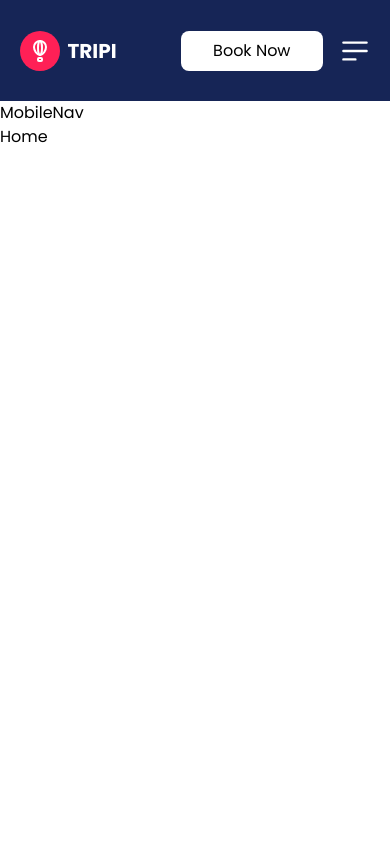
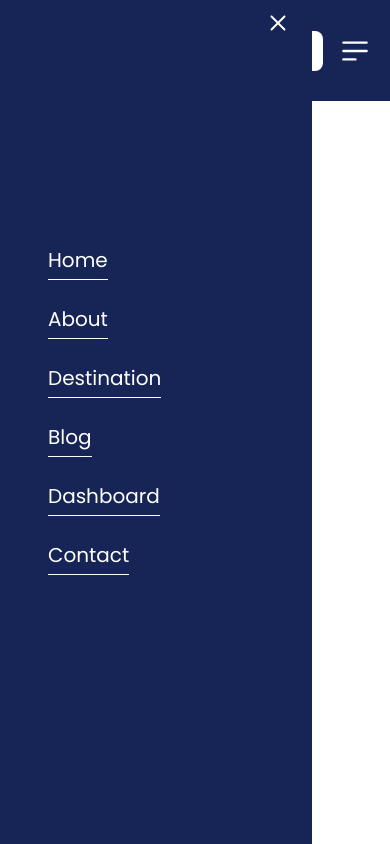
Before and after one commit to Shijin2k3/Travel-Website, a Next.js app: page / in a window 390 px wide. Built offline with nearby package versions, Linux system fonts and the light colour scheme.

Commit message:
Initialized Mobile Navbar

```diff
--- a/components/Home/Navbar/MobileNav.tsx
+++ b/components/Home/Navbar/MobileNav.tsx
@@ -1,8 +1,28 @@
+import { navLinks } from '@/constant/constant'
+import Link from 'next/link'
 import React from 'react'
+import { CgClose } from 'react-icons/cg'
 
 const MobileNav = () => {
   return (
-    <div>MobileNav</div>
+    <div className='fixed inset-0 transform transition-all duration-500 z-[1002]
+      opacity-100 w-full h-screen'>
+
+      <div className='text-white fixed justify-center flex  flex-col
+      h-full transform transition-all duration-500 delay-300 w-[80%]
+       sm:w-[60%] bg-blue-950 space-y-6 z-[1050] '>
+        {navLinks.map((link)=>{
+          return <Link key={link.id} href={link.url}>
+            <p className='text-white w-fit text-[20px] ml-12
+             border-b-[1.5px] pb-1 border-white sm:text-[30px]
+              '>{link.label}</p>
+          </Link>
+        })}
+         <CgClose className='absolute top-[0.7rem] right-[1.4rem] sm:w-8 sm:h-8
+           w-6 h-6'/>
+       </div>
+
+     </div>
   )
 }
 
--- a/components/Home/Navbar/Navbar.tsx
+++ b/components/Home/Navbar/Navbar.tsx
@@ -6,7 +6,7 @@ import { TbAirBalloon } from 'react-icons/tb'
 
 const Navbar = () => {
   return (
-    <div className='bg-blue-950 transition-all duration-200 h-[12vh] z-[1000]'>
+    <div className='bg-blue-950 transition-all duration-200 h-[12vh] z-[1000] fixed w-full'>
         <div className='flex items-center h-full justify-between w-[90%] xl:w-[80%] mx-auto'>
             <div className='flex items-center space-x-2'>
                 <div className='w-10 h-10 bg-rose-500 rounded-full flex items-center
```
